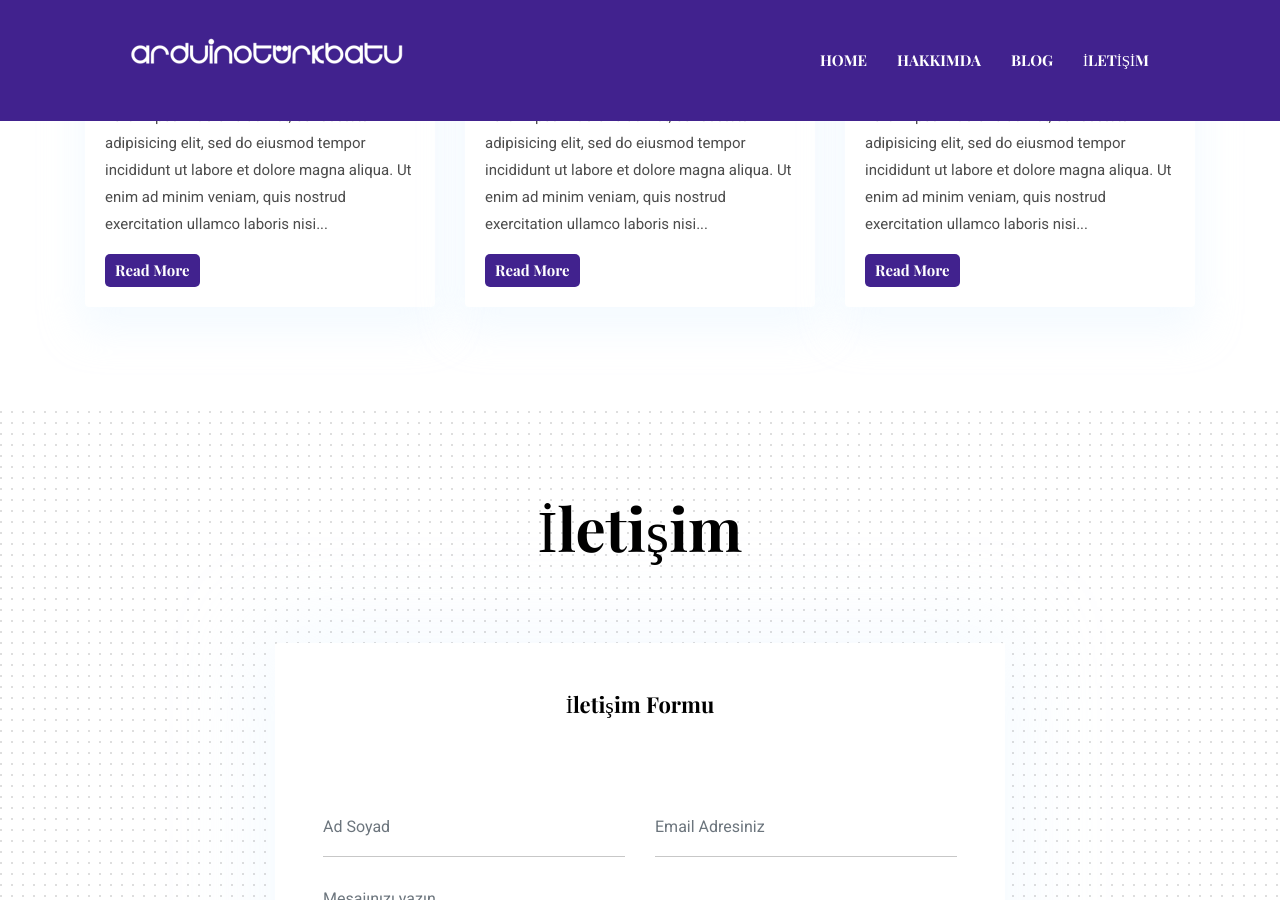
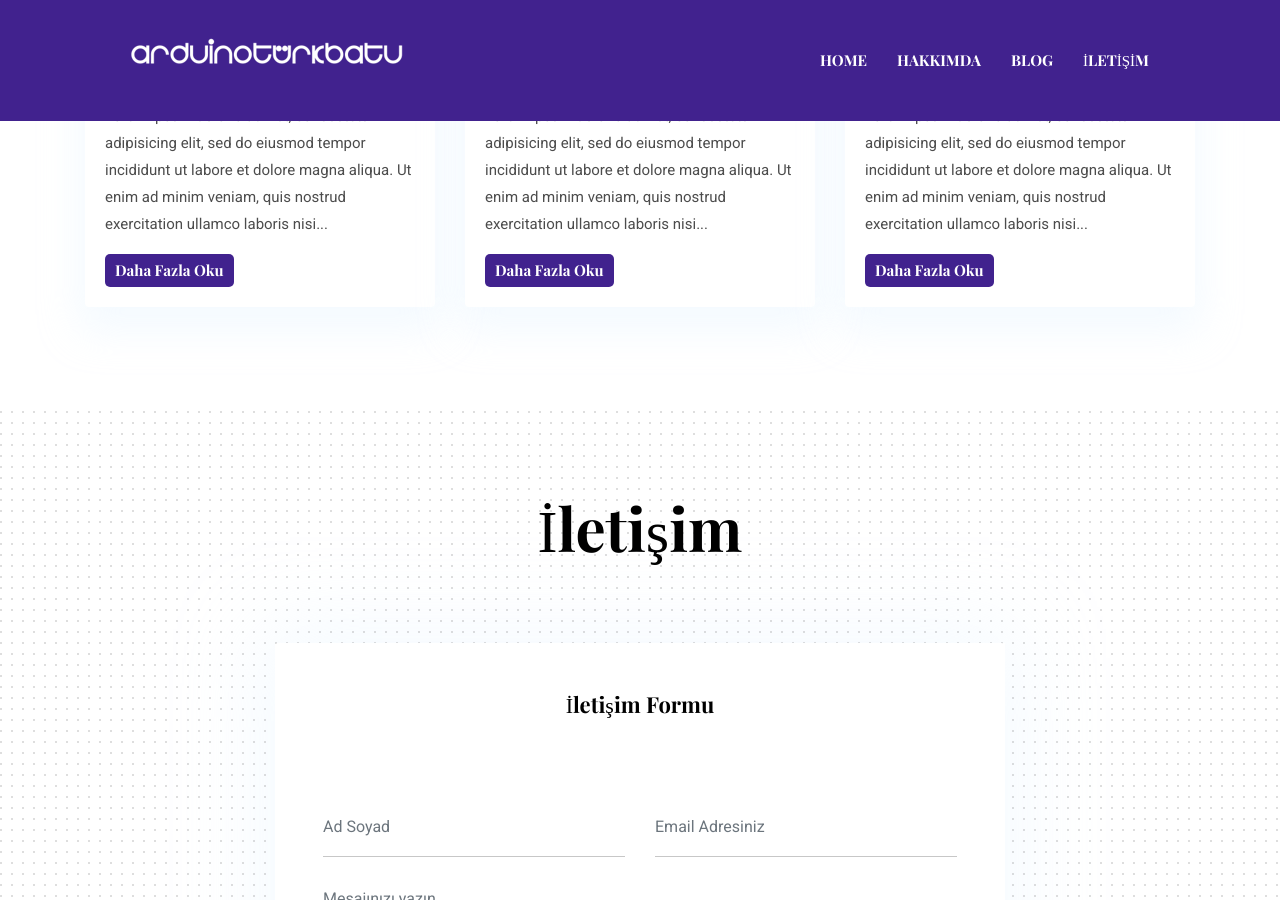
Before and after one commit to arduinoturkbatu/arduinoturkbatu.github.io, a Jekyll site: the page built from index.html, in a window 1280 px wide and 900 px high, scrolled down 2664 px. Built offline with Jekyll 4.4.1, drawn with Linux system fonts in a browser that asks for light colours.

Commit message:
Update post.html

```diff
--- a/_includes/post.html
+++ b/_includes/post.html
@@ -6,7 +6,7 @@
         <a class="text-dark" href="{{ post.url | relative_url }}">{{ post.title }}</a>
       </h4>
       <p class="card-text">{% assign curlyend = '}' %}{{ post.excerpt | markdownify | strip_html | replace: "{% include JB/setup %", "" | replace: curlyend, "" | truncatewords: 30 }}</p>
-      <a href="{{ post.url | relative_url }}" class="btn btn-xs btn-primary">Read More</a>
+      <a href="{{ post.url | relative_url }}" class="btn btn-xs btn-primary">Daha Fazla Oku</a>
     </div>
   </article>
 </div>
```
